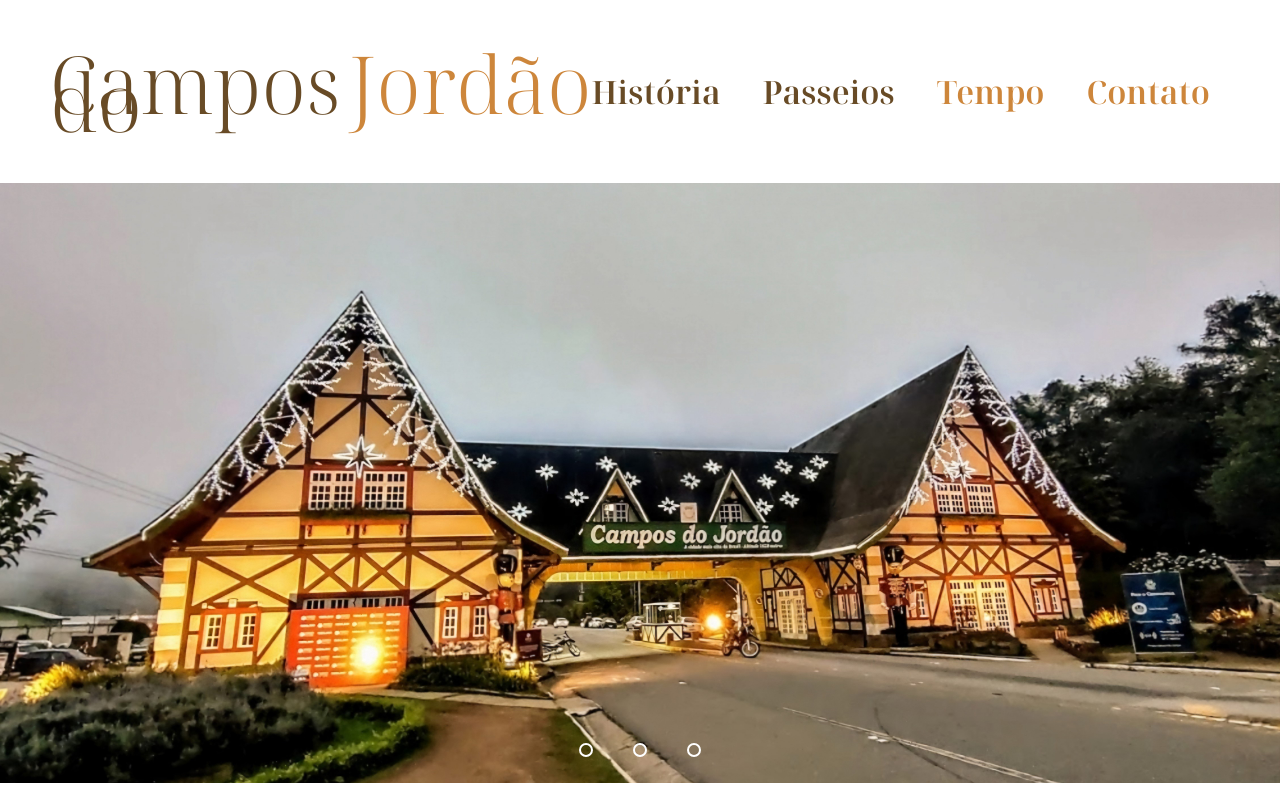
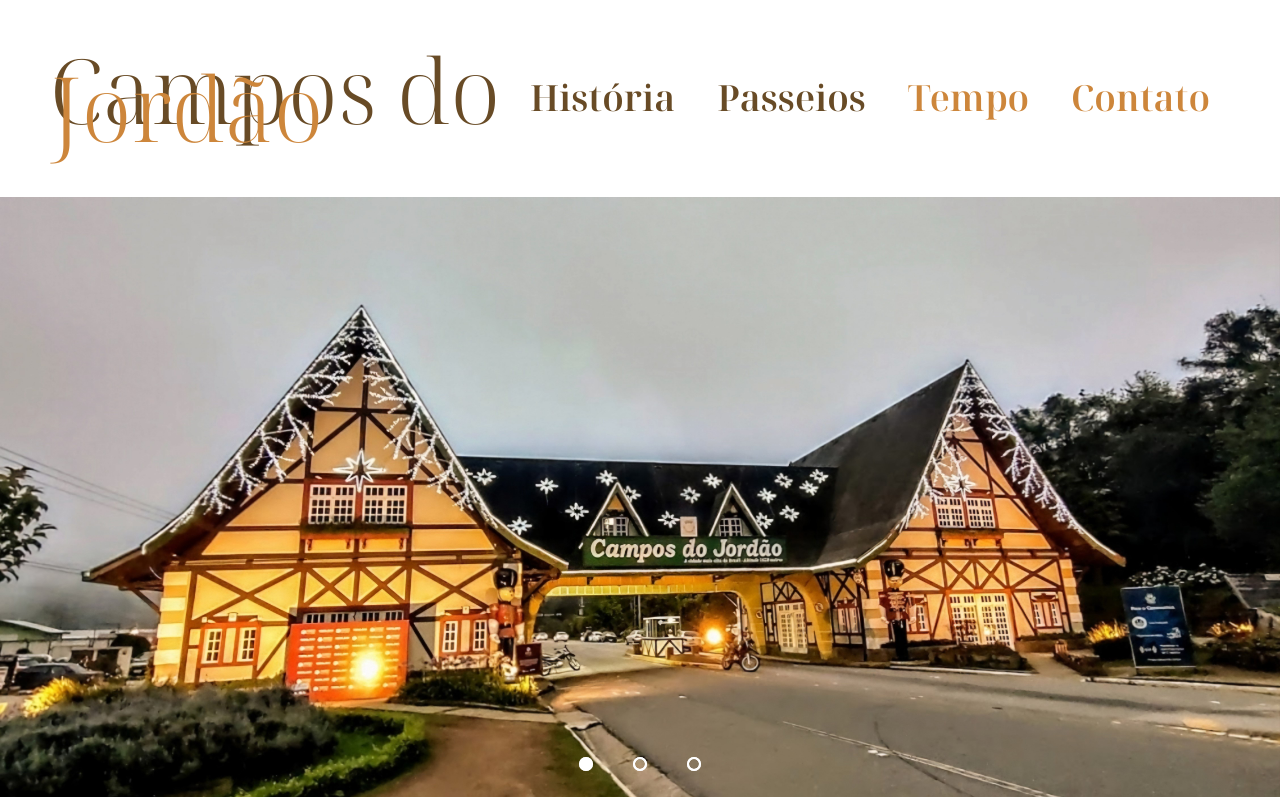
Before and after one commit to vwracity/projetofinalcapacitacao, a plain HTML site: page index.html in a window 1280 px wide. Both pictures are taken after a click on the label 586 px from the left and 750 px from the top of the page. Shown: the top 800 px of the page. Drawn offline with Linux system fonts and the light colour scheme; grey boxes are pictures that could not be loaded.

Commit message:
alteraçoes part2

```diff
--- a/assets/css/style.css
+++ b/assets/css/style.css
@@ -10,6 +10,9 @@
     font-family: "Noto Serif Display" , Helvetica, sans-serif ;
     font-size: 14px;
     line-height: 18px;
+
+
+
 }
 body{
     margin: 0;
@@ -29,10 +32,9 @@
 
 #header{
     color: var(--color-primary);
-    font-size: 80px;
+    font-size: 90px;
     margin-left: 30px;
     font-weight: 300;
-    display: flex;
 }
 
 header nav{
@@ -44,7 +46,7 @@
 
 header nav a{
     color: var(--color-primary);
-    font-size: 32px;
+    font-size: 36px;
     font-weight: 600;
     text-decoration: none;
 
@@ -54,7 +56,10 @@
 }
 
 
+
+
 /*home*/
+
 
 #home{
     margin: 0px;
@@ -65,10 +70,14 @@
     flex-direction: column;
 }
 
+/* Carrosel/slider */
+
 .slider{
     width: 100%;
     height: 100%;
     overflow: hidden;
+
+    margin-bottom: 0px;
 
 }
 
@@ -86,6 +95,7 @@
 .slide{
     width: 25%;
     position: relative;
+    transition: 1s;
 }
 
 .slide img{
@@ -105,7 +115,7 @@
 }
 
 .manual-btn{
-    border: 2px solid #ffff;
+    border: 2px solid var(--color-white);
     padding: 5px;
     border-radius: 10px;
     cursor: pointer;
@@ -120,9 +130,12 @@
     background-color: var(--color-white);
 }
 
+/* Botao "venha fazer um tour */
+
 .btn{
+    margin: 0;
+
     background-color: var(--color-secondary);
-    margin: 0;
     text-decoration: none;
     padding: 10px 70px;
     color: var(--color-white);
@@ -130,7 +143,60 @@
     font-size: 40px;
     font-weight: 600;
 
+    transition: 200ms;
 }
+
+.btnhover:hover {
+    transform: scale(1.02);
+}
+
+#radio1:checked ~ .first{
+    margin-left: 0;
+}
+
+#radio1:checked ~ .navigation-auto .auto-btn1{
+    background-color: var(--color-white);
+}
+
+#radio2:checked ~ .first{
+    margin-left: -25%;
+}
+
+#radio2:checked ~ .navigation-auto .auto-btn2{
+    background-color: var(--color-white);
+}
+
+#radio3:checked ~ .first{
+    margin-left: -50%;
+}
+
+#radio3:checked ~ .navigation-auto .auto-btn3{
+    background-color: var(--color-white);
+}
+
+.navigation-auto div{
+    border: 2px solid var(--color-white);
+    padding: 5px;
+    border-radius: 10px;
+    cursor: pointer;
+    transition: 1s;
+
+}
+
+.navigation-auto{
+    position: absolute;
+    width: 100%;
+    margin-top: 560px;
+    display: flex;
+    justify-content: center;
+    /*gap: 40px*/
+
+}
+
+.navigation-auto div:not(:last-child){
+    margin-right: 40px;
+}
+
 
 /*Passeios*/
 
```
